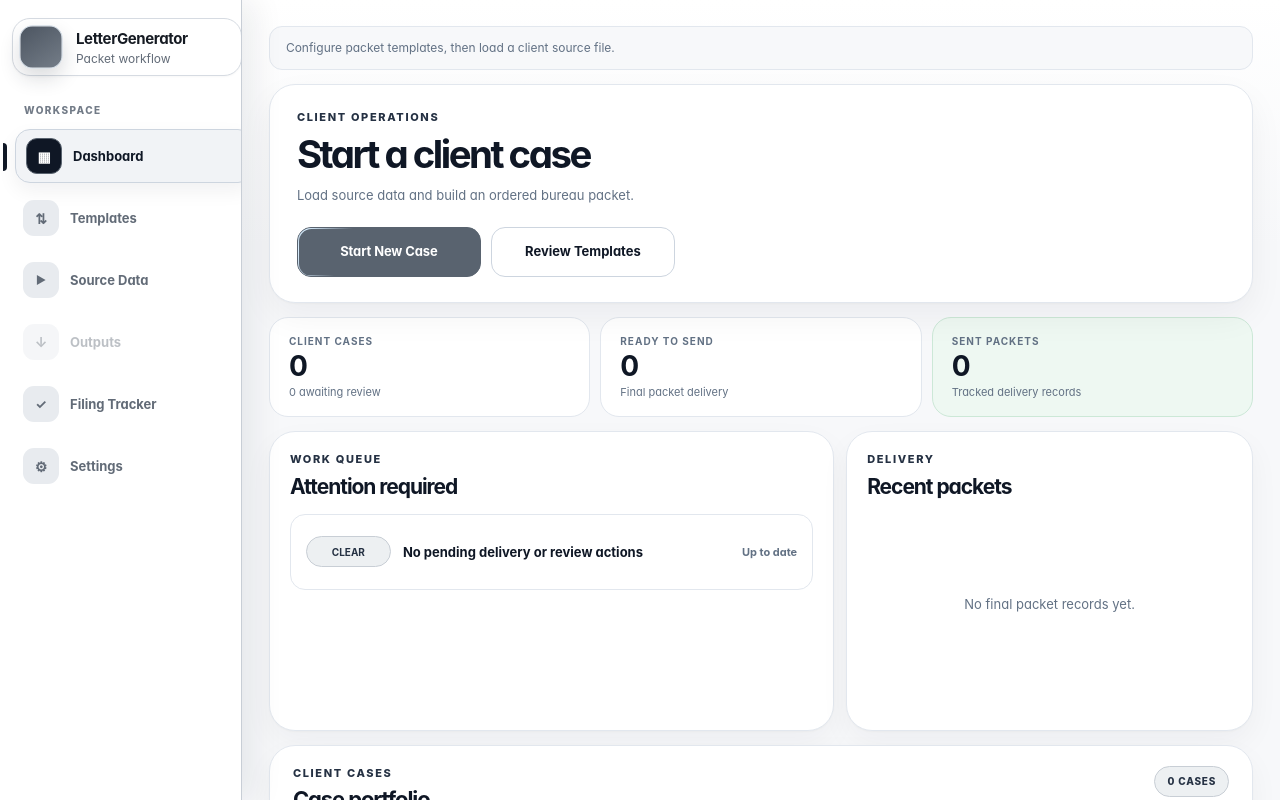
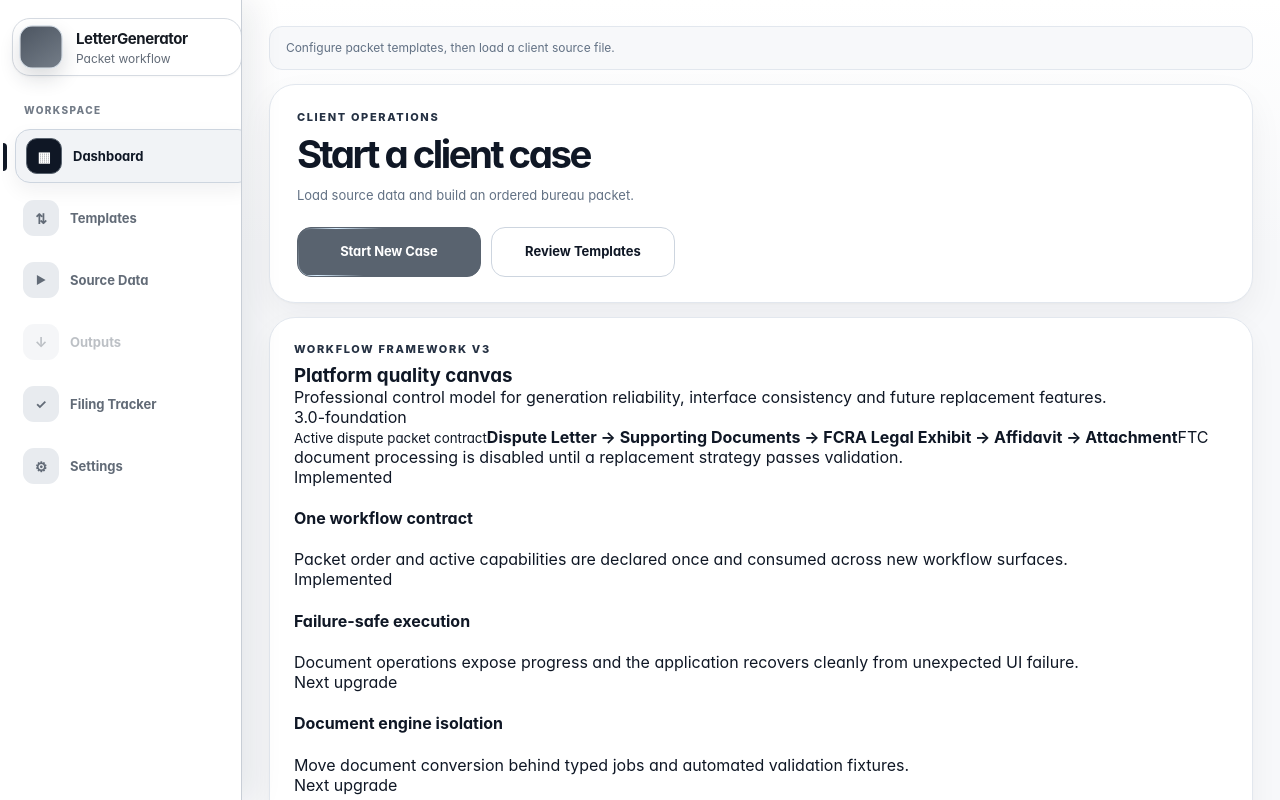
Before and after one commit to Arisu-art/LetterGenerator, a Next.js app: page / in a window 1280 px wide. Shown: the top 800 px of the page. Built offline with nearby package versions, Linux system fonts and the light colour scheme.

Commit message:
feat: place platform quality canvas in dashboard

```diff
--- a/components/DashboardOperationsWorkspace.tsx
+++ b/components/DashboardOperationsWorkspace.tsx
@@ -1,6 +1,7 @@
 'use client';
 
 import type { ClientCaseRecord, ClientCaseStatus, FilingRecord } from '../lib/client-operations-store';
+import PlatformQualityCanvas from './PlatformQualityCanvas';
 
 type Props = {
   cases: ClientCaseRecord[];
@@ -45,6 +46,7 @@ export default function DashboardOperationsWorkspace({ cases, filings, activeCas
     <section className="panel dashboard-command-card dashboard-command-single">
       <div className="dashboard-command-copy"><p className="eyebrow">Client operations</p><h2>{primary.title}</h2><p>{primary.copy}</p><div className="dashboard-command-actions"><button type="button" className="action-button" onClick={executePrimary}>{primary.button}</button>{activeCase ? <button type="button" className="secondary-button" onClick={onNewCase}>New Case</button> : <button type="button" className="secondary-button" onClick={onOpenTemplates}>Review Templates</button>}</div></div>
     </section>
+    <PlatformQualityCanvas />
     <div className="dashboard-operational-metrics" aria-label="Operational summary">
       <article><small>Client cases</small><strong>{cases.length}</strong><span>{reviewCases.length} awaiting review</span></article>
       <article className={readyToSend.length ? 'attention' : ''}><small>Ready to send</small><strong>{readyToSend.length}</strong><span>Final packet delivery</span></article>
```
